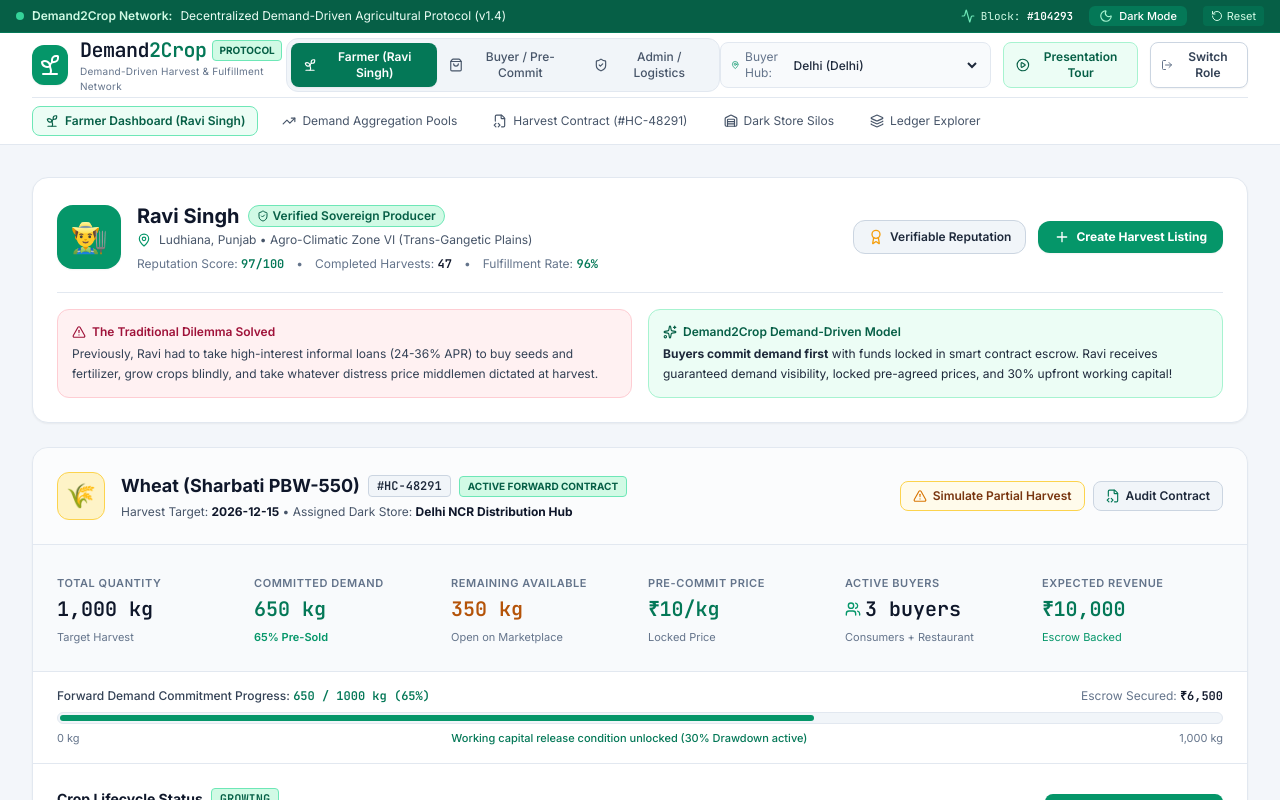
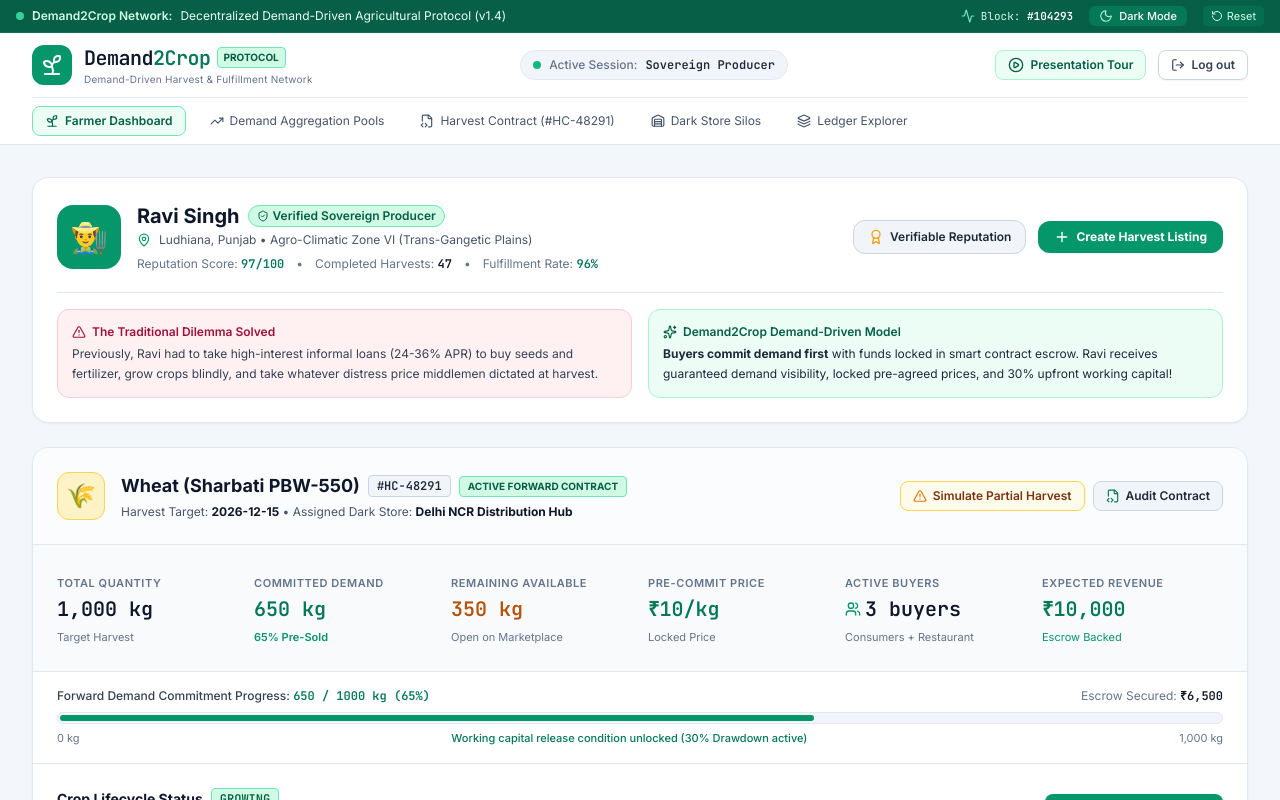
Before and after one commit to madhavgairola/Demand2Crop, a React (Vite) app: page / in a window 1280 px wide. Both pictures are taken after a click on the button "Explore App". Shown: the top 800 px of the page. Built offline with nearby package versions, Linux system fonts and the light colour scheme.

Commit message:
fix(navbar): remove central role switcher, make buyer hub conditional, and change switch role to Log out

```diff
--- a/src/components/layout/Navbar.tsx
+++ b/src/components/layout/Navbar.tsx
@@ -114,48 +114,19 @@ export const Navbar: React.FC = () => {
             </div>
           </div>
 
-          {/* Central Role Selector */}
-          <div className="flex items-center bg-slate-100 dark:bg-slate-900 p-1 rounded-xl border border-slate-200 dark:border-slate-800">
-            <button
-              onClick={() => setActiveRole('FARMER')}
-              className={`flex items-center space-x-2 px-3 py-1.5 rounded-lg text-xs font-medium transition ${
-                activeRole === 'FARMER'
-                  ? 'bg-emerald-700 text-white shadow-sm font-semibold'
-                  : 'text-slate-600 dark:text-slate-400 hover:text-slate-900 dark:hover:text-white'
-              }`}
-            >
-              <Sprout className="w-4 h-4" />
-              <span>Farmer (Ravi Singh)</span>
-            </button>
-
-            <button
-              onClick={() => setActiveRole('BUYER')}
-              className={`flex items-center space-x-2 px-3 py-1.5 rounded-lg text-xs font-medium transition ${
-                activeRole === 'BUYER'
-                  ? 'bg-emerald-600 text-white shadow-sm font-semibold'
-                  : 'text-slate-600 dark:text-slate-400 hover:text-slate-900 dark:hover:text-white'
-              }`}
-            >
-              <ShoppingBag className="w-4 h-4" />
-              <span>Buyer / Pre-Commit</span>
-            </button>
-
-            <button
-              onClick={() => setActiveRole('ADMIN')}
-              className={`flex items-center space-x-2 px-3 py-1.5 rounded-lg text-xs font-medium transition ${
-                activeRole === 'ADMIN'
-                  ? 'bg-slate-800 text-white shadow-sm font-semibold'
-                  : 'text-slate-600 dark:text-slate-400 hover:text-slate-900 dark:hover:text-white'
-              }`}
-            >
-              <ShieldCheck className="w-4 h-4" />
-              <span>Admin / Logistics</span>
-            </button>
+          {/* Current Logged In Persona Chip */}
+          <div className="hidden md:flex items-center space-x-2 px-3 py-1.5 rounded-full bg-slate-100 dark:bg-slate-900 border border-slate-200 dark:border-slate-800 text-xs">
+            <span className="w-2 h-2 rounded-full bg-emerald-500 animate-pulse" />
+            <span className="text-slate-500 dark:text-slate-400 font-medium">Active Session:</span>
+            <span className="text-slate-800 dark:text-slate-200 font-semibold font-mono">
+              {activeRole === 'FARMER' ? 'Sovereign Producer' : activeRole === 'BUYER' ? `Buyer (${buyerCity})` : 'Protocol Admin'}
+            </span>
           </div>
 
           {/* Right Navigation & Tools */}
           <div className="flex items-center space-x-3">
-            {/* Buyer City Selector */}
+            {/* Buyer City Selector (Shown only for Buyer role) */}
+            {activeRole === 'BUYER' && (
               <div className="hidden md:flex items-center space-x-1.5 bg-slate-50 dark:bg-slate-900 px-2.5 py-1.5 rounded-lg border border-slate-200 dark:border-slate-800 text-xs">
                 <MapPin className="w-3.5 h-3.5 text-emerald-600 dark:text-emerald-400" />
                 <span className="text-slate-500 dark:text-slate-400">Buyer Hub:</span>
@@ -171,6 +142,7 @@ export const Navbar: React.FC = () => {
                   ))}
                 </select>
               </div>
+            )}
 
             {/* Presentation Tour Button */}
             <button
@@ -185,14 +157,14 @@ export const Navbar: React.FC = () => {
               <span className="hidden sm:inline">Presentation Tour</span>
             </button>
 
-            {/* Switch Role / Exit to Landing */}
+            {/* Log Out Button */}
             <button
               onClick={() => setActiveView('landing')}
-              className="flex items-center space-x-1.5 px-2.5 py-1.5 rounded-lg text-xs font-semibold transition border border-slate-300 dark:border-slate-700 bg-white hover:bg-slate-100 dark:bg-slate-900 dark:hover:bg-slate-800 text-slate-700 dark:text-slate-300 shadow-sm"
-              title="Return to Landing Page / Switch Role"
+              className="flex items-center space-x-1.5 px-3 py-1.5 rounded-lg text-xs font-semibold transition border border-slate-300 dark:border-slate-700 bg-white hover:bg-rose-50 hover:border-rose-300 hover:text-rose-700 dark:bg-slate-900 dark:hover:bg-rose-950/40 dark:hover:border-rose-800 dark:hover:text-rose-300 text-slate-700 dark:text-slate-300 shadow-sm"
+              title="Log out and return to portal selection"
             >
-              <LogOut className="w-3.5 h-3.5 text-slate-500 dark:text-slate-400" />
-              <span className="hidden sm:inline">Switch Role</span>
+              <LogOut className="w-3.5 h-3.5" />
+              <span>Log out</span>
             </button>
           </div>
         </div>
@@ -201,7 +173,7 @@ export const Navbar: React.FC = () => {
         <div className="flex items-center space-x-1 sm:space-x-3 border-t border-slate-200 dark:border-slate-800/80 py-2 overflow-x-auto text-xs scrollbar-none">
           {activeRole === 'FARMER' && (
             <>
-              <TabButton active={activeView === 'farmer'} onClick={() => setActiveView('farmer')} icon={<Sprout className="w-3.5 h-3.5" />} label="Farmer Dashboard (Ravi Singh)" />
+              <TabButton active={activeView === 'farmer'} onClick={() => setActiveView('farmer')} icon={<Sprout className="w-3.5 h-3.5" />} label="Farmer Dashboard" />
               <TabButton active={activeView === 'demand'} onClick={() => setActiveView('demand')} icon={<TrendingUp className="w-3.5 h-3.5" />} label="Demand Aggregation Pools" />
               <TabButton active={activeView === 'contract'} onClick={() => setActiveView('contract')} icon={<FileCode2 className="w-3.5 h-3.5" />} label="Harvest Contract (#HC-48291)" />
               <TabButton active={activeView === 'darkstores'} onClick={() => setActiveView('darkstores')} icon={<Warehouse className="w-3.5 h-3.5" />} label="Dark Store Silos" />
```
Lines whose indentation alone changed are shown as unchanged.
